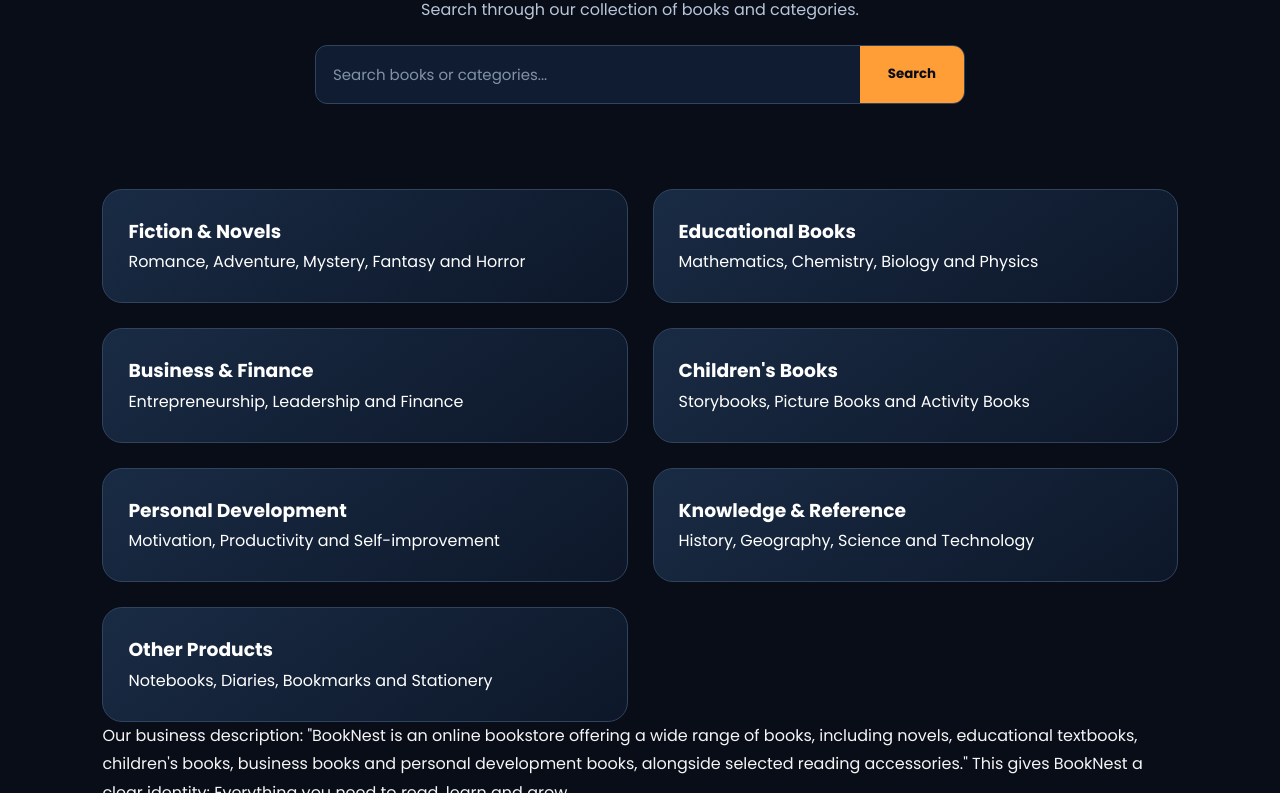
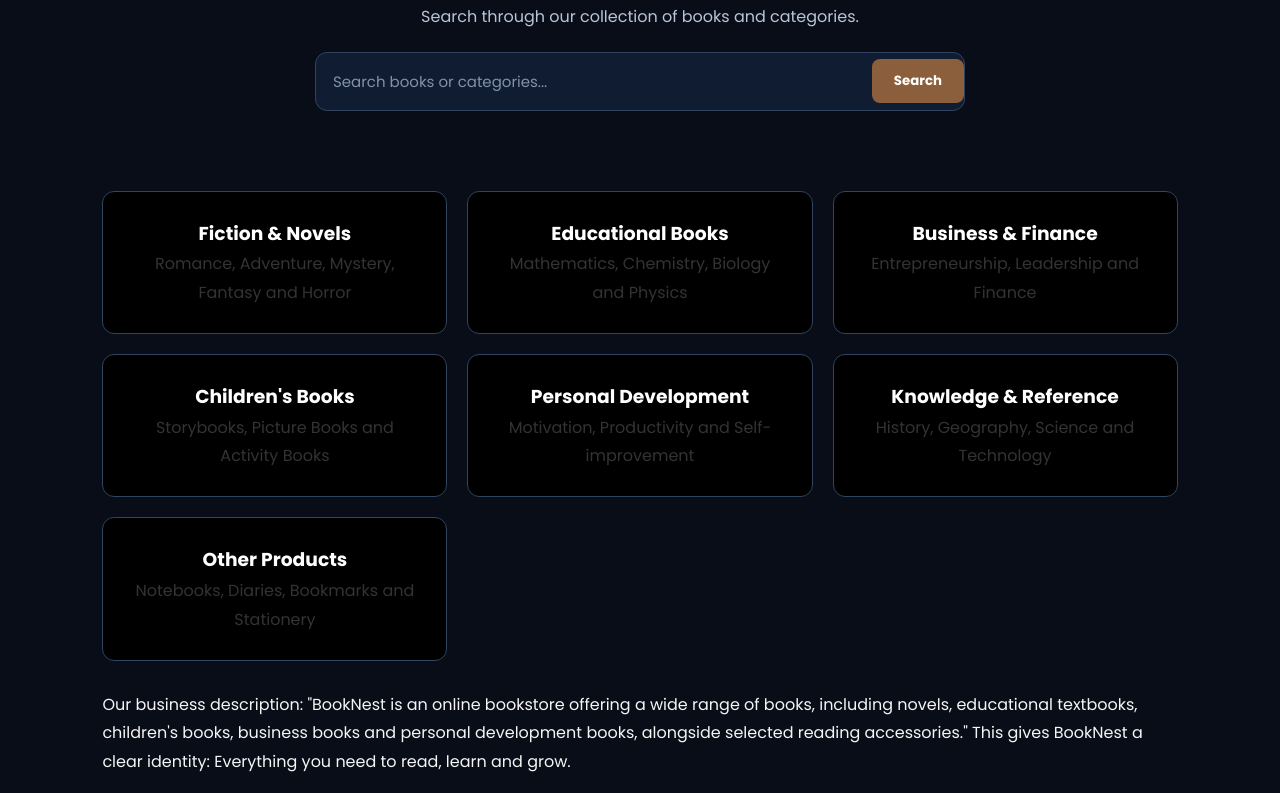
Before and after one commit to mandela49/1st-project, a website with bundled scripts: page index.html in a window 1280 px wide. Shown: the part 671-1464 px from the top of the page. Built offline with nearby package versions, Linux system fonts and the light colour scheme.

Commit message:
fix display style to grid

```diff
--- a/style.css
+++ b/style.css
@@ -193,8 +193,8 @@ a {
 /* BOOK CATEGORY GRID */
 
 .category-grid {
-    display: grid;
-    grid-template-columns: repeat(2, 1fr);
+    display: flex;
+    align-self: center;
     gap: 25px;
     margin-top: 30px;
 }
@@ -207,7 +207,7 @@ a {
     border-radius: 16px;
     padding: 25px;
     transition: all 0.4s ease;
-    position: relative;
+
 }
 
 /* CATEGORY GLOW EFFECT */
@@ -282,17 +282,19 @@ a {
     color: #ff9d36;
     font-size: 27px;
     margin-bottom: 8px;
+    text-align: center;
 }
 
 .search-section p {
     color: #b8c5d8;
     margin-bottom: 20px;
+    text-align: center;
 }
 
 /* SEARCH BOX */
 
 .search-box {
-    display: flex;
+
     max-width: 650px;
     margin: 0 auto;
     background: #101c31;
@@ -300,6 +302,7 @@ a {
     border-radius: 12px;
     overflow: hidden;
     transition: 0.3s ease;
+    text-align: center;
 }
 
 .search-box:focus-within {
@@ -337,6 +340,7 @@ a {
     font-family: 'Poppins', sans-serif;
     cursor: pointer;
     transition: 0.3s ease;
+    text-align: center;
 }
 
 .search-box button:hover {
@@ -482,7 +486,7 @@ a {
     display: grid;
     grid-template-columns: 1fr 1.1fr;
     gap: 35px;
-    align-items: start;
+
 }
 
 /* SEARCH SECTION */
@@ -503,6 +507,7 @@ a {
     display: grid;
     grid-template-columns: repeat(2, 1fr);
     gap: 25px;
+    text-align: center;
 }
 
 .category-tab {
@@ -513,12 +518,7 @@ a {
     color: white;
     text-decoration: none;
     transition: 0.3s;
-}
-
-.category-tab:hover {
-    transform: translateY(-7px);
-    box-shadow: 0 0 18px #ff9d36;
-    border-color: #ff9d36;
+    text-align: center;
 }
 
 .category-tab h3 {
@@ -543,3 +543,107 @@ a {
         grid-template-columns: 1fr;
     }
 }
+
+/* ARRANGE CLICKABLE CATEGORY TABS LEFT TO RIGHT */
+.category-grid {
+    display: grid;
+    grid-template-columns: repeat(3, 1fr);
+    gap: 20px;
+    margin: 25px auto;
+    width: 100%;
+}
+
+/* STYLE THE CLICKABLE TABS */
+.category-tab {
+    display: block;
+    padding: 25px;
+    text-align: center;
+    background-color: #f5e6d3;
+    border-radius: 12px;
+    text-decoration: none;
+    color: #333;
+    transition: 0.3s ease;
+}
+
+/* HOVER EFFECT */
+.category-tab:hover {
+    background-color: #8b5e3c;
+    color: white;
+    transform: translateY(-5px);
+}
+
+
+/* SEARCH SECTION */
+.search-section {
+    width: 100%;
+    text-align: center;
+    margin: 40px auto;
+}
+
+.search-section h2 {
+    text-align: center;
+    margin-bottom: 10px;
+}
+
+.search-section p {
+    text-align: center;
+}
+
+/* SEARCH BAR */
+.search-box {
+    display: flex;
+    justify-content: center;
+    align-items: center;
+    gap: 10px;
+    margin: 20px auto;
+}
+
+
+
+.search-box button {
+    padding: 12px 22px;
+    background: #8b5e3c;
+    color: white;
+    border: none;
+    border-radius: 8px;
+    cursor: pointer;
+}
+
+/* CATEGORY CARDS */
+.category-grid {
+    display: grid;
+    grid-template-columns: repeat(3, 1fr);
+    gap: 20px;
+    margin: 30px auto;
+    width: 100%;
+}
+
+.category-tab {
+    display: block;
+    padding: 25px;
+    text-align: center;
+    background: #000000;
+    color: #333;
+    text-decoration: none;
+    border-radius: 12px;
+    transition: 0.3s;
+}
+
+.category-tab:hover {
+    background: #8b5e3c;
+    color: rgb(0, 0, 0);
+    transform: translateY(-5px);
+}
+
+/* RESPONSIVE DESIGN */
+@media (max-width: 900px) {
+    .category-grid {
+        grid-template-columns: repeat(2, 1fr);
+    }
+}
+
+@media (max-width: 600px) {
+    .category-grid {
+        grid-template-columns: 1fr;
+    }
+}
```
